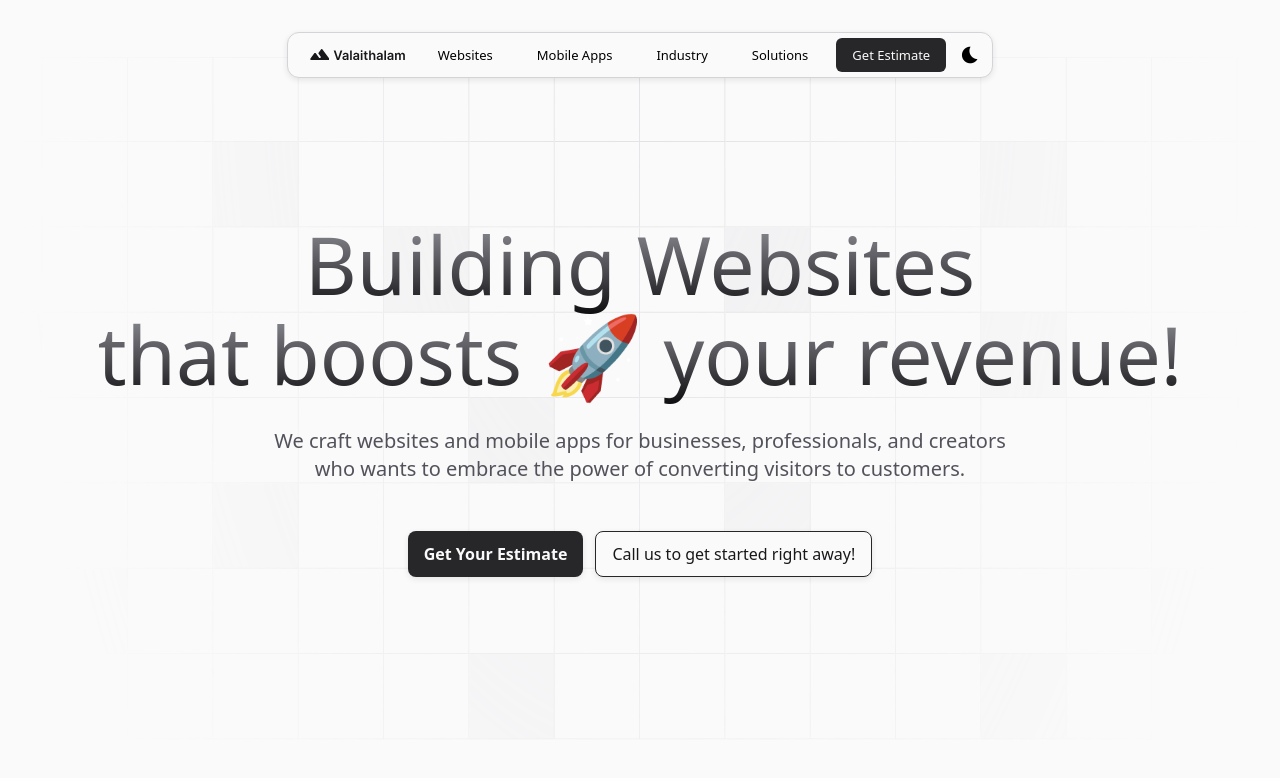
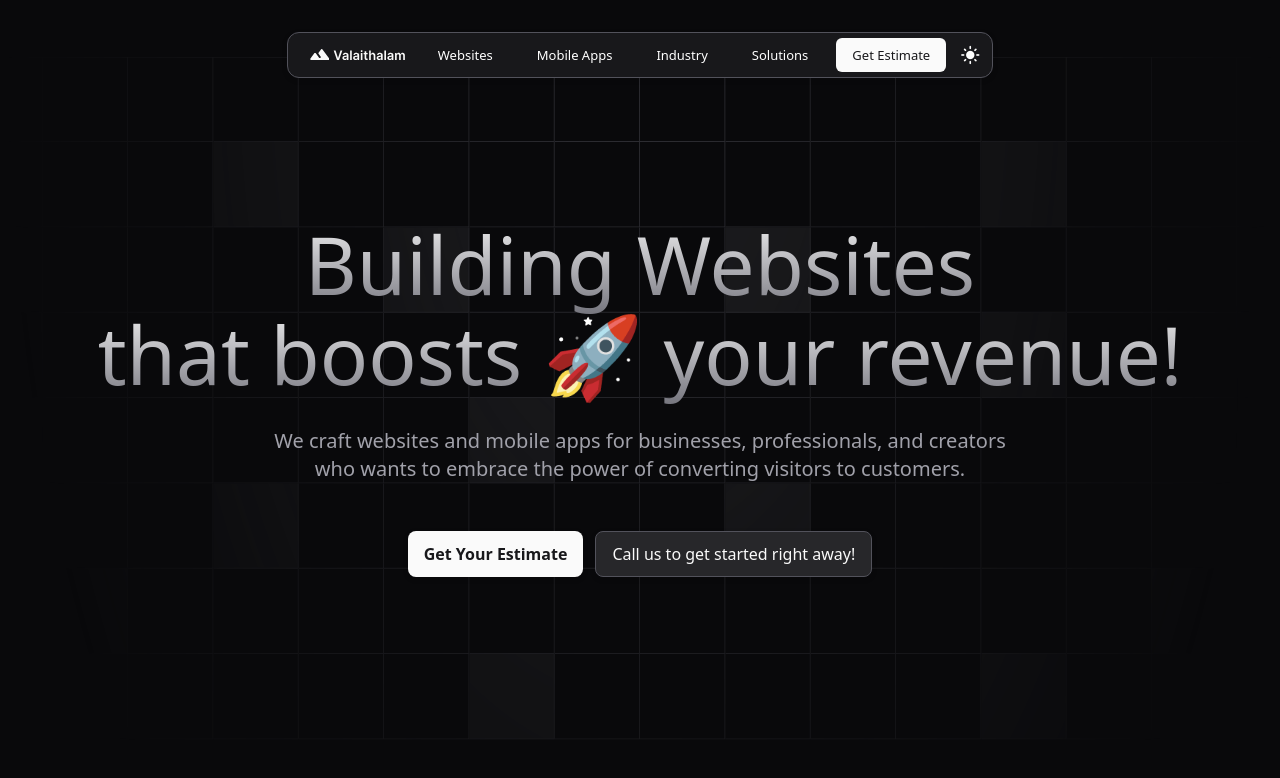
Before and after one commit to aakj2010/valaithalam, a Next.js app: page / in a window 1280 px wide. Shown: the top 778 px of the page. Built offline with nearby package versions, Linux system fonts and the light colour scheme.

Commit message:
links removed and default theme dark updated

```diff
--- a/components/context/theme-context.tsx
+++ b/components/context/theme-context.tsx
@@ -8,17 +8,17 @@ interface ThemeContextProps {
 
 // Create the context with default values
 export const ThemeContext = createContext<ThemeContextProps>({
-  theme: "light",
+  theme: "dark", // Default theme is now dark
   toggleTheme: () => {},
 });
 
 // ThemeProvider component
 export const ThemeProvider = ({ children }: { children: ReactNode }) => {
-  const [theme, setTheme] = useState<string>("light");
+  const [theme, setTheme] = useState<string>("dark"); // Default theme is set to dark
 
   // Load theme from localStorage when the component mounts
   useEffect(() => {
-    const savedTheme = localStorage.getItem("theme") || "light";
+    const savedTheme = localStorage.getItem("theme") || "dark"; // Fallback to dark
     setTheme(savedTheme);
     document.documentElement.classList.toggle("dark", savedTheme === "dark");
   }, []);
--- a/components/header/header.tsx
+++ b/components/header/header.tsx
@@ -9,7 +9,7 @@ import { ThemeContext } from "../context/theme-context";
 interface MenuItem {
   href?: string;
   label: string;
-  links?: { href: string; label: string }[];
+  links?: { href?: string; label: string }[];
 }
 
 const Header: React.FC = () => {
@@ -43,77 +43,53 @@ const Header: React.FC = () => {
     {
       label: "Websites",
       links: [
-        { href: "", label: "Web design" },
-        { href: "", label: "Web development" },
-        { href: "", label: "Search Engine Optimization" },
-        { href: "", label: "Web hosting" },
-        {
-          href: "",
-          label: "Get your own email domain",
-        },
-        {
-          href: "",
-          label: "Graphic Design for Product Listing",
-        },
-        {
-          href: "",
-          label: "Product & Location Photography",
-        },
-        {
-          href: "/services/ad-videos-for-social-media-marketing",
-          label: "Ad Videos for social media marketing",
-        },
+        { label: "Web design" },
+        { label: "Web development" },
+        { label: "Search Engine Optimization" },
+        { label: "Web hosting" },
+        { label: "Get your own email domain" },
+        { label: "Graphic Design for Product Listing"},
+        { label: "Product & Location Photography" },
+        { label: "Ad Videos for social media marketing"},
       ],
     },
     {
       label: "Mobile Apps",
       links: [
-        {
-          href: "/services/web-development",
-          label: "Apps for both Android and iOS",
-        },
-        {
-          href: "/services/mobile-development",
-          label: "Mobile Responsive Websites",
-        },
-        { href: "/services/seo", label: "SMS Integration" },
-        { href: "/services/seo", label: "Push Notification Services" },
-        { href: "/services/seo", label: "Redesign of Mobile apps" },
-        { href: "/services/seo", label: "Mobile Design - Prototypes" },
+        { label: "Apps for both Android and iOS" },
+        { label: "Mobile Responsive Websites"},
+        { label: "SMS Integration" },
+        { label: "Push Notification Services" },
+        { label: "Redesign of Mobile apps" },
+        { label: "Mobile Design - Prototypes" },
       ],
     },
     {
       label: "Industry",
       links: [
-        { href: "/services/web-development", label: "Export & Import Sector" },
-        { href: "/services/mobile-development", label: "Jewellery" },
-        { href: "/services/seo", label: "Schools & Colleges" },
-        { href: "/services/seo", label: "Hospitals" },
-        { href: "/services/seo", label: "Financial Institutions" },
-        { href: "/services/seo", label: "Photography" },
-        { href: "/services/seo", label: "Youtubers" },
-        { href: "/services/seo", label: "Showrooms" },
-        { href: "/services/seo", label: "Travel & Tourism" },
-        { href: "/services/seo", label: "Interior Decorators" },
-        { href: "/services/seo", label: "Manufacturing Sector" },
-        { href: "/services/seo", label: "Independent Educators" },
+        { label: "Export & Import Sector" },
+        { label: "Jewellery" },
+        { label: "Schools & Colleges" },
+        { label: "Hospitals" },
+        { label: "Financial Institutions" },
+        { label: "Photography" },
+        { label: "Youtubers" },
+        { label: "Showrooms" },
+        { label: "Travel & Tourism" },
+        { label: "Interior Decorators" },
+        { label: "Manufacturing Sector" },
+        { label: "Independent Educators" },
       ],
     },
     {
       label: "Solutions",
       links: [
-        {
-          href: "/services/web-development",
-          label: "Content Management Systems",
-        },
-        {
-          href: "/services/mobile-development",
-          label: "Enterprise Resource Planning",
-        },
-        { href: "/services/seo", label: "E-Commerce Web Setup" },
-        { href: "/services/seo", label: "Free Tools for Target Customers" },
-        { href: "/services/seo", label: "Payment Integrations" },
-        { href: "/services/seo", label: "Website Analytics" },
+        { label: "Content Management Systems" },
+        { label: "Enterprise Resource Planning" },
+        { label: "E-Commerce Web Setup" },
+        { label: "Free Tools for Target Customers" },
+        { label: "Payment Integrations" },
+        { label: "Website Analytics" },
       ],
     },
     { href: "/", label: "Get Estimate" },
@@ -121,19 +97,19 @@ const Header: React.FC = () => {
 
   const renderDropdown = (
     menuName: string,
-    links: { href: string; label: string }[]
+    links: { href?: string; label: string }[]
   ): JSX.Element => (
     <ul
       className={`absolute z-10 overflow-hidden shadow-[0px_2px_6px_0px_rgba(0,0,0,0.09)] bg-menu_bg_light font-normal border dark:bg-menu_bg_dark dark:border-menu_border_dark border-menu_border_light left-0 mt-2 w-max rounded-[6px] transition-all ${
         dropdowns[menuName] ? "block" : "hidden"
       }`}
     >
-      {links.map(({ href, label }) => (
+      {links.map(({ label }) => (
         <li
           key={label}
           className="px-4 py-[6px] hover:bg-menu_hover_light hover:!font-medium dark:hover:bg-menu_hover_dark"
         >
-          <Link href={href}>{label}</Link>
+          <p>{label}</p>
         </li>
       ))}
     </ul>
--- a/pages/index.tsx
+++ b/pages/index.tsx
@@ -26,8 +26,8 @@ export default function Home() {
               width={1600}
               height={800}
               priority
-              placeholder="blur"
-              blurDataURL={Logo}
+              // placeholder="blur"
+              // blurDataURL={Logo}
             />
             <HeroBanner />
           </section>
```
